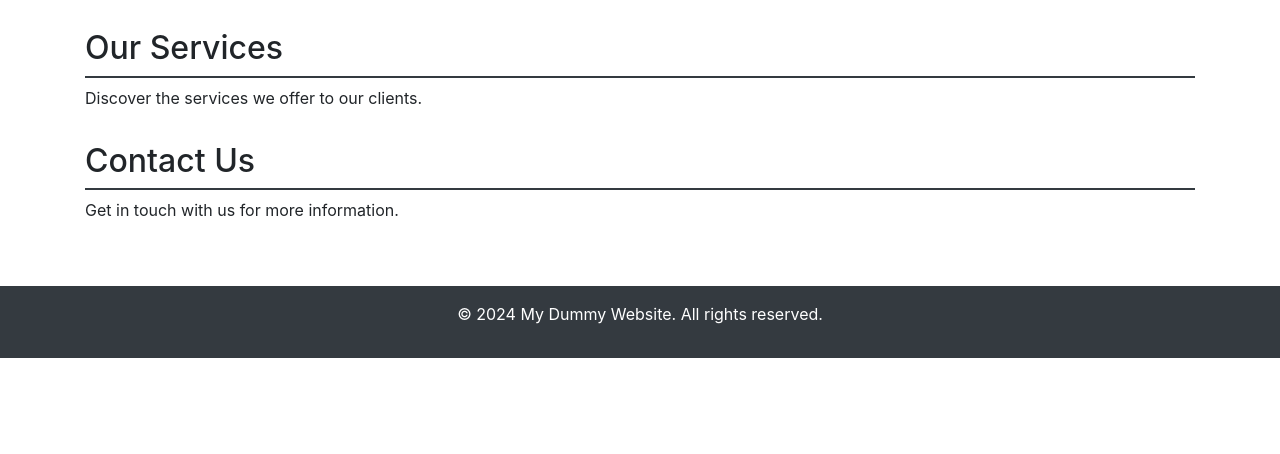
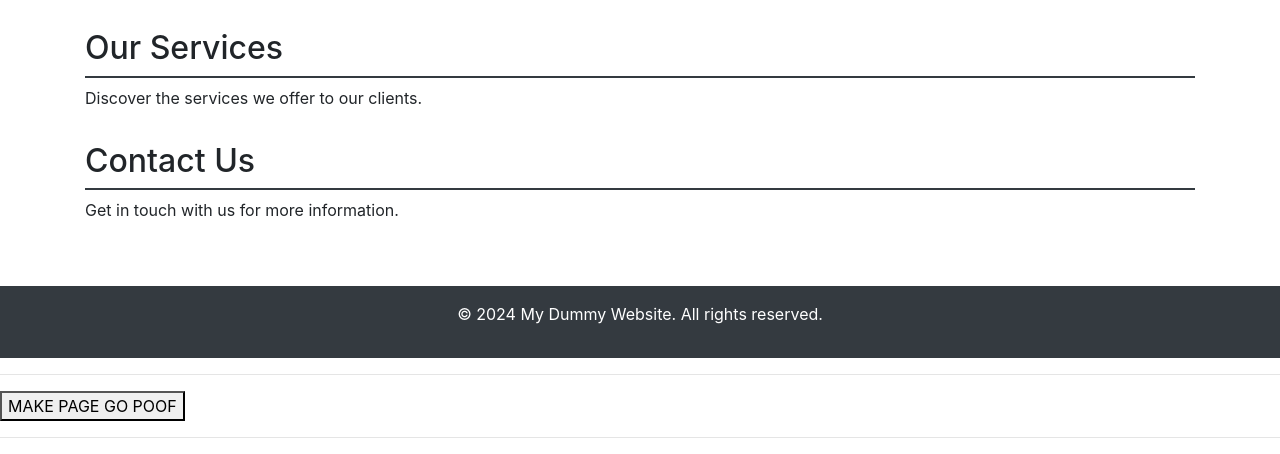
Before and after one commit to dingc2/Dummy-test-website-, a website: page index.html in a window 1280 px wide. Shown: the part 730-1184 px from the top of the page. Before the commit the page ends 1088 px from the top, so only its background shows below. Drawn offline with nearby package versions, Linux system fonts and the light colour scheme.

Commit message:
updating

```diff
--- a/index.html
+++ b/index.html
@@ -74,5 +74,9 @@
     <script src="https://code.jquery.com/jquery-3.5.1.slim.min.js"></script>
     <script src="https://cdn.jsdelivr.net/npm/@popperjs/core@2.9.2/dist/umd/popper.min.js"></script>
     <script src="https://stackpath.bootstrapcdn.com/bootstrap/4.5.2/js/bootstrap.min.js"></script>
+
+    <hr>
+    <button type="button" onclick="document.write('HEHE')" style="text-align: center;">MAKE PAGE GO POOF</button>
+    <hr>
 </body>
 </html>
```
Also changed, not shown: styles.css (line endings or trailing spaces).
